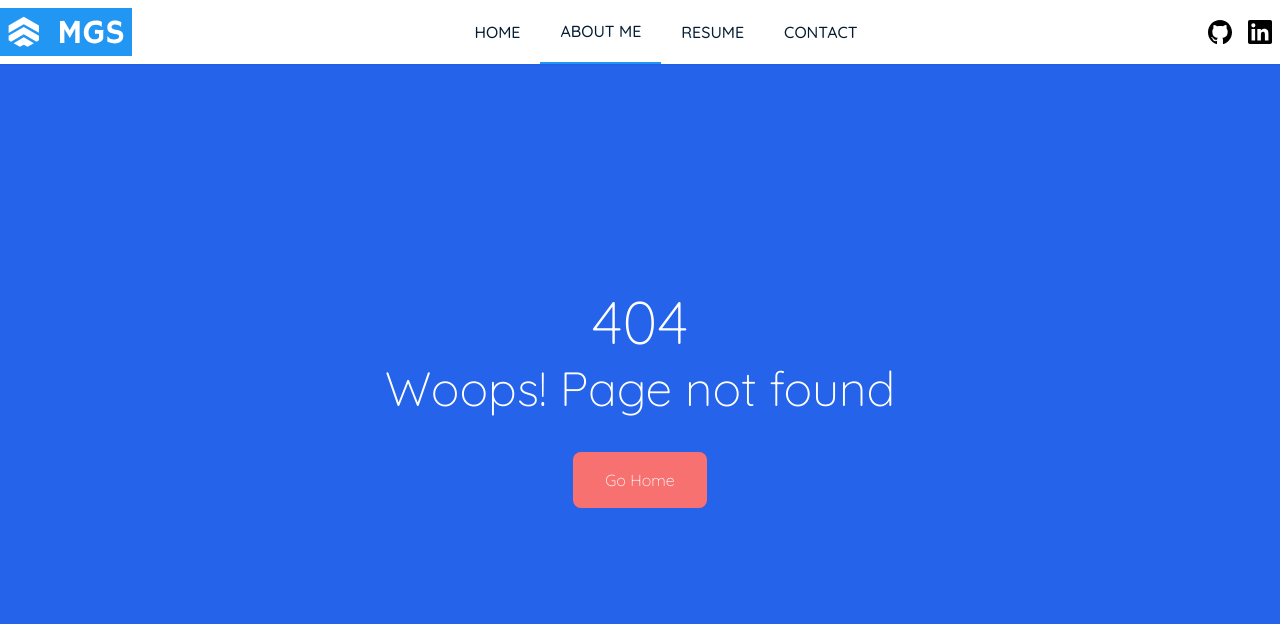
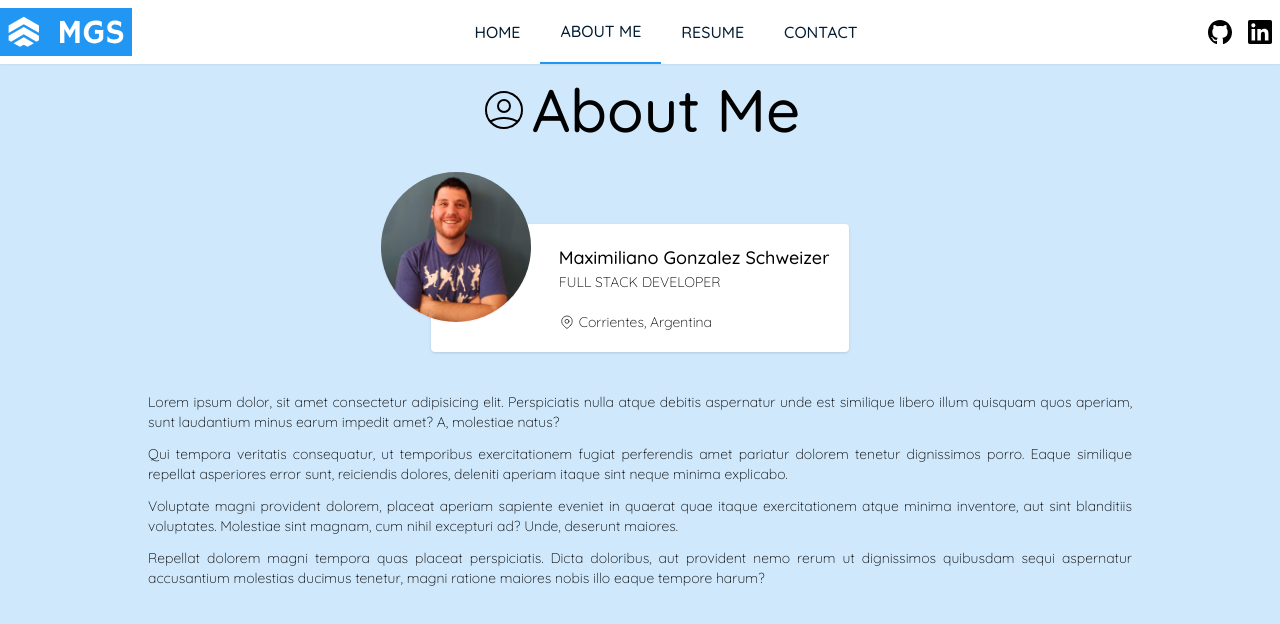
Before and after one commit to maxigs7/next-profile, a Next.js app: page /about-me in a window 1280 px wide. Before the commit this address had no page. Shown: the top 624 px of the page. Built offline with nearby package versions, Linux system fonts and the light colour scheme.

Commit message:
About me page

```diff
--- /dev/null
+++ b/src/components/about-me/card/index.tsx
@@ -0,0 +1,42 @@
+import Image from 'next/image';
+import { IProfile } from '@/model';
+import React, { ComponentPropsWithoutRef } from 'react';
+import { LocationMarkerIcon, Text } from '@/components';
+import cx from '@/lib/classnames';
+
+interface IProps extends ComponentPropsWithoutRef<'div'> {
+  profile: IProfile;
+}
+
+const AboutMeCard: React.FC<IProps> = ({ className, profile }) => {
+  return (
+    <div
+      className={cx(
+        'bg-white rounded shadow relative max-w-md p-5 pt-20 md:pt-5 md:pl-32 text-center md:text-left mx-auto',
+        className,
+      )}
+    >
+      <div className="absolute top-0 left-1/2 transform -translate-x-1/2 -translate-y-1/2 md:left-0 md:-translate-x-1/3 md:-translate-y-1/3">
+        <Image
+          className="rounded-full w-36 h-36 shadow-sm"
+          alt="profile image"
+          src="/profile.jpeg"
+          quality={80}
+          objectFit="cover"
+          width="150"
+          height="150"
+        />
+      </div>
+      <Text className="font-medium">
+        {profile.firstName} {profile.lastName}
+      </Text>
+      <Text className="uppercase text-sm">{profile.label}</Text>
+      <Text className="flex items-center justify-center md:justify-start mt-5 text-sm">
+        <LocationMarkerIcon className="w-4 h-4 mr-1" />
+        {profile.location.city}, {profile.location.country}
+      </Text>
+    </div>
+  );
+};
+
+export default AboutMeCard;
--- /dev/null
+++ b/src/components/about-me/index.ts
@@ -0,0 +1,2 @@
+export { default as AboutMeCard } from './card';
+export { default as AboutMeSummary } from './summary';
--- /dev/null
+++ b/src/components/about-me/summary/index.module.css
@@ -0,0 +1,3 @@
+.summary p {
+  @apply mb-3;
+}
--- /dev/null
+++ b/src/components/about-me/summary/index.tsx
@@ -0,0 +1,18 @@
+import cx from '@/lib/classnames';
+import React from 'react';
+import styles from './index.module.css';
+
+interface IProps {
+  summary: string;
+}
+
+const AboutMeSummary: React.FC<IProps> = ({ summary }) => {
+  return (
+    <div
+      className={cx(styles.summary, 'max-w-5xl mx-auto px-5 text-justify')}
+      dangerouslySetInnerHTML={{ __html: summary }}
+    ></div>
+  );
+};
+
+export default AboutMeSummary;
--- a/src/components/index.ts
+++ b/src/components/index.ts
@@ -1,2 +1,4 @@
+export * from './about-me';
+export * from './icons';
 export { default as Layout } from './layout';
 export * from './ui';
--- a/src/components/ui/index.ts
+++ b/src/components/ui/index.ts
@@ -1,4 +1,5 @@
 export { default as Heading } from './heading';
 export * from './logo';
 export { default as Navbar } from './navbar';
+export { default as Page } from './page';
 export { default as Text } from './text';
--- /dev/null
+++ b/src/components/ui/page/index.tsx
@@ -0,0 +1,26 @@
+import cx from '@/lib/classnames';
+import { ComponentPropsWithoutRef } from 'react';
+import Heading from '../heading';
+
+interface IProps extends ComponentPropsWithoutRef<'div'> {
+  icon?: React.ReactNode;
+  title?: string;
+  isContainer?: boolean;
+}
+
+const Page: React.FC<IProps> = ({ children, className, icon, isContainer = true, title }) => {
+  const classes = cx('relative pt-20', isContainer && 'md:container mx-auto', className);
+  return (
+    <div className={classes}>
+      {title && (
+        <Heading className="font-medium text-center flex items-center justify-center">
+          {icon}
+          {title}
+        </Heading>
+      )}
+      {children}
+    </div>
+  );
+};
+
+export default Page;
--- a/src/components/ui/text/index.tsx
+++ b/src/components/ui/text/index.tsx
@@ -3,9 +3,19 @@ import { ComponentPropsWithoutRef } from 'react';
 
 interface IProps extends ComponentPropsWithoutRef<'p'> {}
 
+const regex = /text-(xs|sm|base|md|lg|xl|2xl|3xl|4xl|5xl|6xl|7xl)/;
+const hasTextSize = (className: string) => regex.test(className);
+
 const Text: React.FC<IProps> = ({ children, className, ...props }) => {
   return (
-    <p {...props} className={cx('text-base md:text-lg', className)}>
+    <p
+      {...props}
+      className={cx(
+        !className && 'text-base md:text-lg',
+        className && !hasTextSize(className) && 'text-base md:text-lg',
+        className,
+      )}
+    >
       {children}
     </p>
   );
--- a/src/model/location.ts
+++ b/src/model/location.ts
@@ -2,6 +2,5 @@ export interface ILocation {
   address?: string;
   postalCode?: string;
   city: string;
-  countryCode: string;
-  region: string;
+  country: string;
 }
--- /dev/null
+++ b/src/pages/about-me.tsx
@@ -0,0 +1,54 @@
+import { AboutMeCard, AboutMeSummary, Page, UserCircleIcon } from '@/components';
+import { IProfile } from '@/model';
+import Head from 'next/head';
+
+interface IHomePage {
+  profile: IProfile;
+}
+
+export default function Home({ profile }: IHomePage) {
+  return (
+    <Page
+      className="h-screen w-screen"
+      icon={<UserCircleIcon className="h-12 w-12 mr-1" />}
+      title="About Me"
+    >
+      <Head>
+        <title>MGS - About Me</title>
+        <link rel="icon" href="/favicon.ico" />
+      </Head>
+      <div className="pt-16 flex flex-col gap-10">
+        <AboutMeCard profile={profile} className="mt-10 md:mt-5" />
+        {profile.summary && <AboutMeSummary summary={profile.summary} />}
+      </div>
+    </Page>
+  );
+}
+
+// This function gets called at build time on server-side.
+// It won't be called on client-side, so you can even do
+// direct database queries.
+export async function getStaticProps() {
+  return {
+    props: {
+      profile: {
+        email: 'maxi.g14@hotmail.com',
+        firstName: 'Maximiliano',
+        image: '/profile.jpeg',
+        label: 'Full Stack Developer',
+        lastName: 'Gonzalez Schweizer',
+        location: {
+          city: 'Corrientes',
+          country: 'Argentina',
+        },
+        phone: '+543794245853',
+        skype: 'max.g14',
+        profiles: [],
+        summary: `<p>Lorem ipsum dolor, sit amet consectetur adipisicing elit. Perspiciatis nulla atque debitis aspernatur unde est similique libero illum quisquam quos aperiam, sunt laudantium minus earum impedit amet? A, molestiae natus?</p>
+        <p>Qui tempora veritatis consequatur, ut temporibus exercitationem fugiat perferendis amet pariatur dolorem tenetur dignissimos porro. Eaque similique repellat asperiores error sunt, reiciendis dolores, deleniti aperiam itaque sint neque minima explicabo.</p>
+        <p>Voluptate magni provident dolorem, placeat aperiam sapiente eveniet in quaerat quae itaque exercitationem atque minima inventore, aut sint blanditiis voluptates. Molestiae sint magnam, cum nihil excepturi ad? Unde, deserunt maiores.</p>
+        <p>Repellat dolorem magni tempora quas placeat perspiciatis. Dicta doloribus, aut provident nemo rerum ut dignissimos quibusdam sequi aspernatur accusantium molestias ducimus tenetur, magni ratione maiores nobis illo eaque tempore harum?</p>`,
+      } as IProfile,
+    },
+  };
+}
--- a/src/pages/index.tsx
+++ b/src/pages/index.tsx
@@ -1,4 +1,4 @@
-import { Heading } from '@/components';
+import { Heading, Page } from '@/components';
 import { IProfile } from '@/model';
 import Head from 'next/head';
 import Image from 'next/image';
@@ -10,12 +10,11 @@ interface IHomePage {
 
 export default function Home({ profile }: IHomePage) {
   return (
-    <>
+    <Page isContainer={false} className="h-screen w-screen">
       <Head>
-        <title>MGS - Full Stack</title>
+        <title>MGS - Home</title>
         <link rel="icon" href="/favicon.ico" />
       </Head>
-      <div className="relative pt-16">
       <Image
         layout="fill"
         className="pointer-events-none"
@@ -24,7 +23,7 @@ export default function Home({ profile }: IHomePage) {
         objectFit="cover"
         quality={100}
       />
-        <div className="w-screen h-screen bg-opacity-50 bg-black flex justify-center items-center z-1 relative">
+      <div className="w-full h-full bg-opacity-50 bg-black flex justify-center items-center z-1 relative">
         <div className="text-center text-white">
           <Heading as="h2" className="mb-4">
             Hi, I&apos;m
@@ -49,8 +48,7 @@ export default function Home({ profile }: IHomePage) {
           </div>
         </div>
       </div>
-      </div>
-    </>
+    </Page>
   );
 }
 
--- a/src/styles/globals.css
+++ b/src/styles/globals.css
@@ -11,6 +11,10 @@
   body {
     @apply min-h-screen;
   }
+
+  p {
+    @apply text-base md:text-sm;
+  }
 }
 
 @tailwind components;
```
Also changed, not shown: public/profile.jpeg (added). Lines whose indentation alone changed are shown as unchanged.
